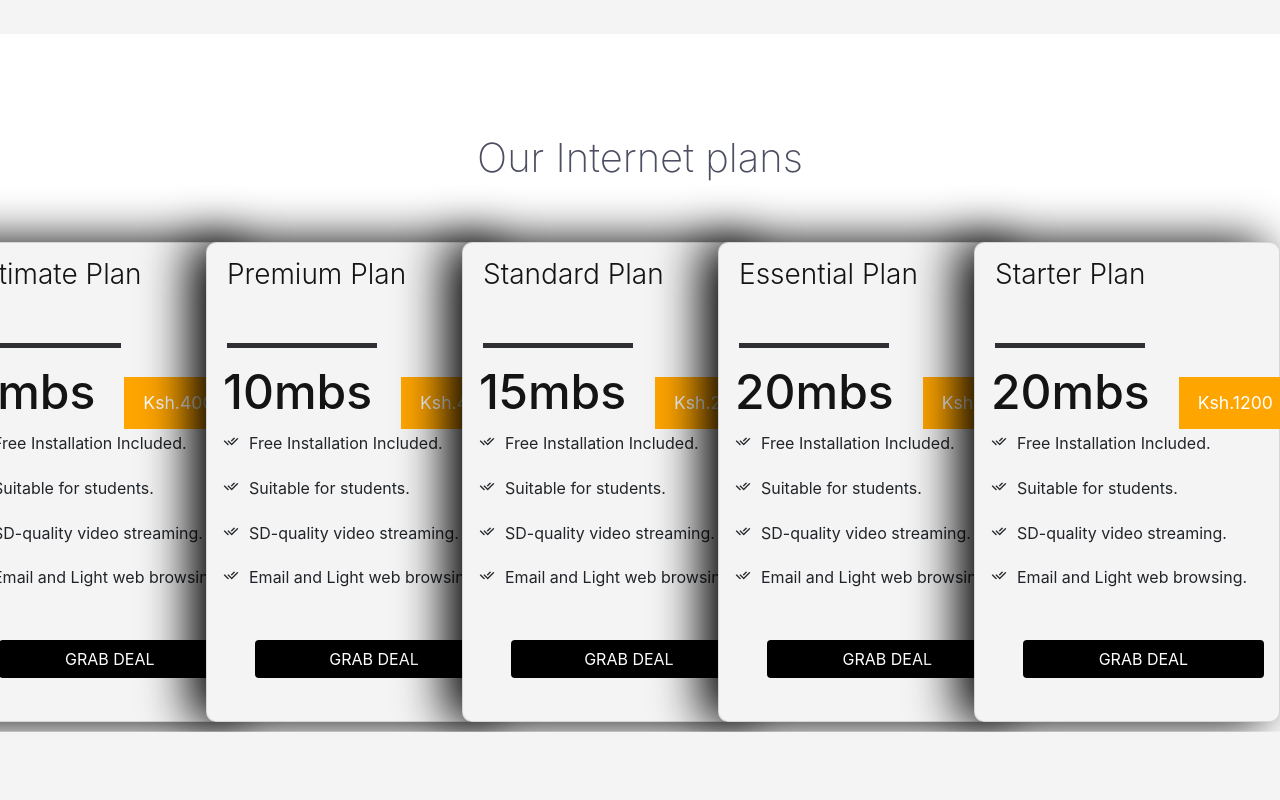
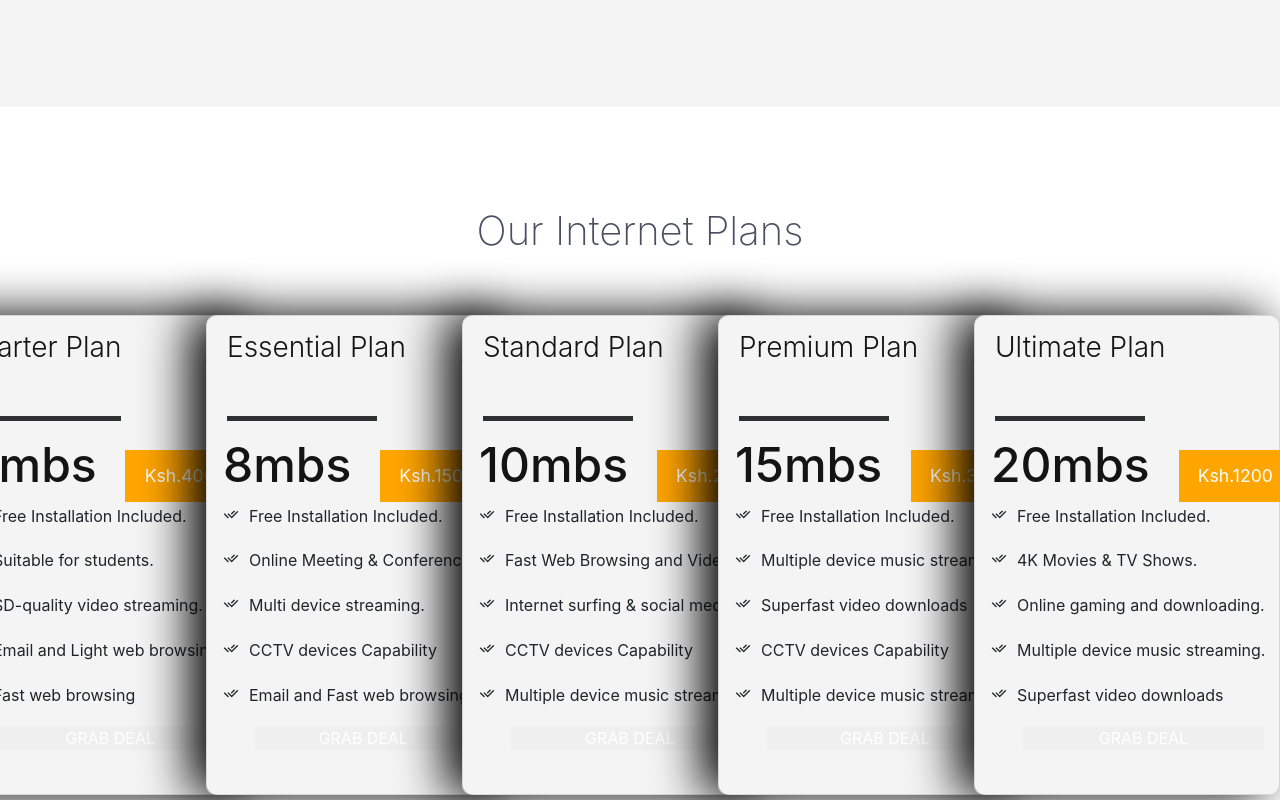
Before and after one commit to JOHNINDAKWA/Fastech-Solutions, a plain HTML site: page index.html in a window 1280 px wide. Shown: the part 2420-3220 px from the top of the page. Drawn offline with nearby package versions, Linux system fonts and the light colour scheme.

Commit message:
Update index.html

```diff
--- a/index.html
+++ b/index.html
@@ -55,7 +55,7 @@
             <div class="socials">
                 <a href="https://facebook.com" target="_blank"><i class="ri-facebook-fill"></i></a>
                 <a href="https://twitter.com" target="_blank"><i class="ri-twitter-x-line"></i></a>
-                <a href="hhtps://whatsapp.com" target="_blank"><i class="ri-whatsapp-line"></i></a>
+                <a href="whatsapp://send?phone=+254716016706" target="_blank"><i class="ri-whatsapp-line"></i></a>
             </div>
 
 
@@ -126,12 +126,12 @@
 
   <!-- ================SERVICES====================== -->
   <section class="services" id="service">
-    <div class="header">
+    <div class="header" data-reveal="bottom">
       <h1>Our Services</h1>
 
     </div>
-    <div class="row1-container" data-reveal="bottom">
-      <div class="box box-down cyan">
+    <div class="row1-container" >
+      <div class="box box-down cyan" >
         <h2>Internet Services</h2>
         <p>High Speed, Reliable and Seamless Wifi Solutions for Business and Homes. Wifi Solutions for Business and Homes.</p>
         <img src="images/rooter2.svg" alt="">
@@ -143,15 +143,15 @@
         <img src="images/cctv4 (2).png" alt="">
       </div>
 
-      <div class="box box-down blue">
-        <h2>Structured Cabling</h2>
-        <p> Expertly designed structured cabling for seamless data transmission. Structured cabling for seamless data transmission.</p>
-        <img src="images/cabble.png" alt="">
+      <div class="box box-down blue" >
+        <h2>Biometrics Access Control Solutions</h2>
+        <p> Elevate security with our advanced biometric access control systems. Harness the power of biometric technology for secure and efficient access.</p>
+        <img src="images/bio access.png" alt="">
       </div>
     </div>
-    <div class="row2-container">
+    <div class="row2-container" data-reveal="bottom">
       <div class="box orange">
-        <h2>Network Maintenance (B2B and B2C):</h2>
+        <h2>Network Maintenance and Structured Cabling</h2>
         <p>Proactive Maintenance Services and Dedicated Support. Structured cabling for seamless data transmission.</p>
         <img src="images/maintenance.png" alt="">
       </div>
@@ -159,17 +159,18 @@
 
   </section>
 
+
 <!-- ===================INTERNET PLANS================== -->
 
-  <div id="pricing" data-reveal="left">
+  <div id="pricing">
     <div class="header" >
-        <h1 >Our Internet plans</h1>
+        <h1 >Our Internet Plans</h1>
 
       </div>
     <div class="int_plans">
 
         <div class="card" >
-          <h3 class="title">Ultimate Plan</h3>
+          <h3 class="title">Starter Plan</h3>
           <div class="bar">
             <div class="emptybar"></div>
             <div class="filledbar"></div>
@@ -177,7 +178,7 @@
 
           <div class="plans_details">
             <div class="plans_header">
-                <h2>8<span>mbs</span></h2>
+                <h2>4<span>mbs</span></h2>
                 <button class="btn-plans">Ksh.4000</button>
             </div>
             <div class="plans_features">
@@ -197,7 +198,11 @@
                     <i class="ri-check-double-line"></i>
                     <p>Email and Light web browsing.</p>
                 </div>
-                <button class="btn plan-btn">GRAB DEAL</button>
+                <div class="individual">
+                    <i class="ri-check-double-line"></i>
+                    <p>Fast web browsing</p>
+                </div>
+                <button class="plan-btn"><a href="contact.html" style="text-decoration: none; color: #fff;">GRAB DEAL</a></button>
             </div>
 
           </div>
@@ -205,17 +210,17 @@
 
 
 
+
         <div class="card">
-          <h3 class="title">Premium Plan</h3>
+            <h3 class="title">Essential Plan</h3>
             <div class="bar">
               <div class="emptybar"></div>
               <div class="filledbar"></div>
             </div>
-
             <div class="plans_details">
               <div class="plans_header">
-                <h2>10<span>mbs</span></h2>
-                <button class="btn-plans">Ksh.4000</button>
+                  <h2>8<span>mbs</span></h2>
+                  <button class="btn-plans">Ksh.1500</button>
               </div>
               <div class="plans_features">
                   <div class="individual">
@@ -224,17 +229,21 @@
                   </div>
                   <div class="individual">
                       <i class="ri-check-double-line"></i>
-                    <p>Suitable for students.</p>
+                      <p>Online Meeting & Conferencing</p>
                   </div>
                   <div class="individual">
                       <i class="ri-check-double-line"></i>
-                    <p>SD-quality video streaming.</p>
+                      <p>Multi device streaming.</p>
                   </div>
                   <div class="individual">
                       <i class="ri-check-double-line"></i>
-                    <p>Email and Light web browsing.</p>
+                      <p>CCTV devices Capability</p>
                   </div>
-                <button class="btn plan-btn">GRAB DEAL</button>
+                  <div class="individual">
+                      <i class="ri-check-double-line"></i>
+                      <p>Email and Fast web browsing.</p>
+                  </div>
+                  <button class="plan-btn"><a href="contact.html" style="text-decoration: none; color: #fff;">GRAB DEAL</a></button>
               </div>
             </div>
           </div>
@@ -249,7 +258,7 @@
           </div>
           <div class="plans_details">
             <div class="plans_header">
-                <h2>15<span>mbs</span></h2>
+                <h2>10<span>mbs</span></h2>
                 <button class="btn-plans">Ksh.2000</button>
             </div>
             <div class="plans_features">
@@ -259,17 +268,21 @@
                 </div>
                 <div class="individual">
                     <i class="ri-check-double-line"></i>
-                    <p>Suitable for students.</p>
+                    <p>Fast Web Browsing and Video calls</p>
                 </div>
                 <div class="individual">
                     <i class="ri-check-double-line"></i>
-                    <p>SD-quality video streaming.</p>
+                    <p>Internet surfing & social media</p>
                 </div>
                 <div class="individual">
                     <i class="ri-check-double-line"></i>
-                    <p>Email and Light web browsing.</p>
+                    <p>CCTV devices Capability</p>
                 </div>
-                <button class="btn plan-btn">GRAB DEAL</button>
+                <div class="individual">
+                    <i class="ri-check-double-line"></i>
+                    <p>Multiple device music streaming.</p>
+                </div>
+                <button class="plan-btn"><a href="contact.html" style="text-decoration: none; color: #fff;">GRAB DEAL</a></button>
             </div>
           </div>
         </div>
@@ -277,15 +290,15 @@
 
 
         <div class="card">
-          <h3 class="title">Essential Plan</h3>
+          <h3 class="title">Premium Plan</h3>
           <div class="bar">
             <div class="emptybar"></div>
             <div class="filledbar"></div>
           </div>
           <div class="plans_details">
             <div class="plans_header">
-                <h2>20<span>mbs</span></h2>
-                <button class="btn-plans">Ksh.1500</button>
+                <h2>15<span>mbs</span></h2>
+                <button class="btn-plans">Ksh.3000</button>
             </div>
             <div class="plans_features">
                 <div class="individual">
@@ -294,24 +307,28 @@
                 </div>
                 <div class="individual">
                     <i class="ri-check-double-line"></i>
-                    <p>Suitable for students.</p>
+                    <p>Multiple device music streaming</p>
                 </div>
                 <div class="individual">
                     <i class="ri-check-double-line"></i>
-                    <p>SD-quality video streaming.</p>
+                    <p>Superfast video downloads</p>
                 </div>
                 <div class="individual">
                     <i class="ri-check-double-line"></i>
-                    <p>Email and Light web browsing.</p>
+                    <p>CCTV devices Capability</p>
                 </div>
-                <button class="btn plan-btn">GRAB DEAL</button>
+                <div class="individual">
+                    <i class="ri-check-double-line"></i>
+                    <p>Multiple device music streaming.</p>
+                </div>
+                <button class="plan-btn"><a href="contact.html" style="text-decoration: none; color: #fff;">GRAB DEAL</a></button>
             </div>
 
           </div>
 
         </div>
         <div class="card">
-            <h3 class="title">Starter Plan</h3>
+            <h3 class="title">Ultimate Plan</h3>
             <div class="bar">
               <div class="emptybar"></div>
               <div class="filledbar"></div>
@@ -328,17 +345,21 @@
                     </div>
                     <div class="individual">
                         <i class="ri-check-double-line"></i>
-                        <p>Suitable for students.</p>
+                        <p>4K Movies & TV Shows.</p>
                     </div>
                     <div class="individual">
                         <i class="ri-check-double-line"></i>
-                        <p>SD-quality video streaming.</p>
+                        <p>Online gaming and downloading.</p>
                     </div>
                     <div class="individual">
                         <i class="ri-check-double-line"></i>
-                        <p>Email and Light web browsing.</p>
+                        <p>Multiple device music streaming.</p>
                     </div>
-                    <button class="btn plan-btn">GRAB DEAL</button>
+                    <div class="individual">
+                        <i class="ri-check-double-line"></i>
+                        <p>Superfast video downloads</p>
+                    </div>
+                    <button class="plan-btn"><a href="contact.html" style="text-decoration: none; color: #fff;">GRAB DEAL</a></button>
                 </div>
 
               </div>
@@ -376,7 +397,7 @@
                     </div>
                 </div>
                 <p>Fastech Solutions turbocharged my WiFi, giving me blazing-fast speeds and rock-solid connections.
-                     Always online, for work or fun. Thank you for the seamless experience!/p>
+                     Always online, for work or fun. Thank you for the seamless experience!</p>
             </div>
 
 
@@ -666,7 +687,7 @@
 
 
             <div class="mod-content">
-                <h2>samowiyo@gmail.com</h2>
+                <h2>otienoowiyo@gmail.com</h2>
                 <div class="mod-header">
                     <i class="ri-mail-line"></i>
                 <p>Email Us.</p>
```
Lines whose indentation alone changed are shown as unchanged.
